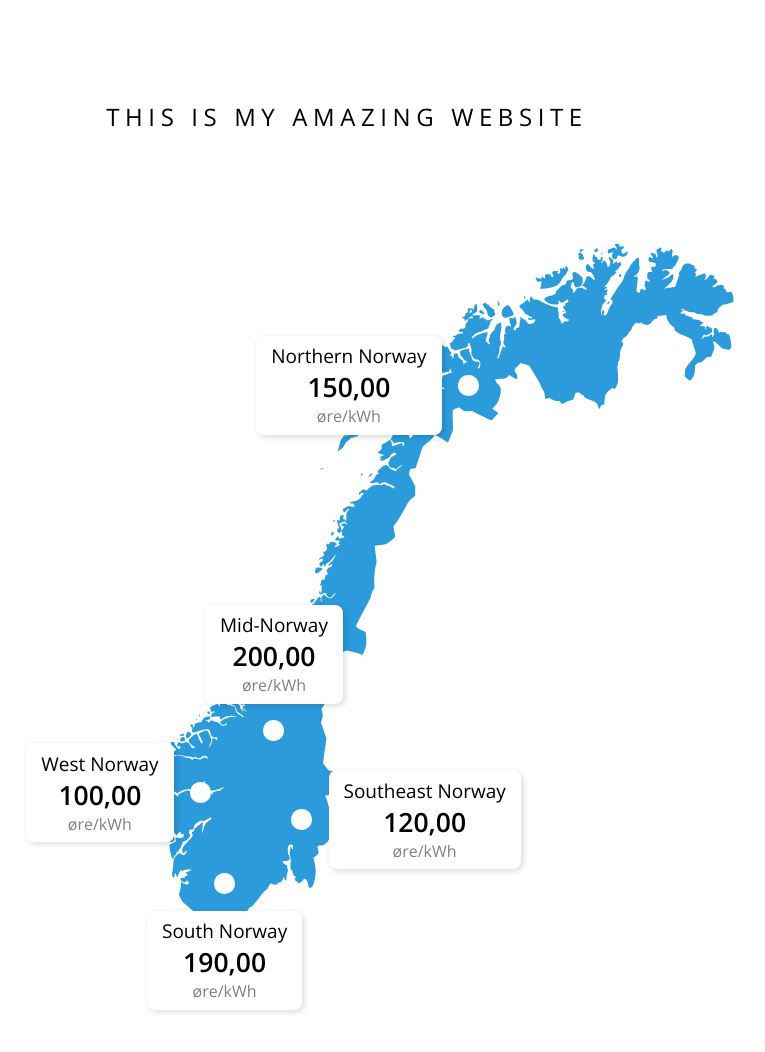
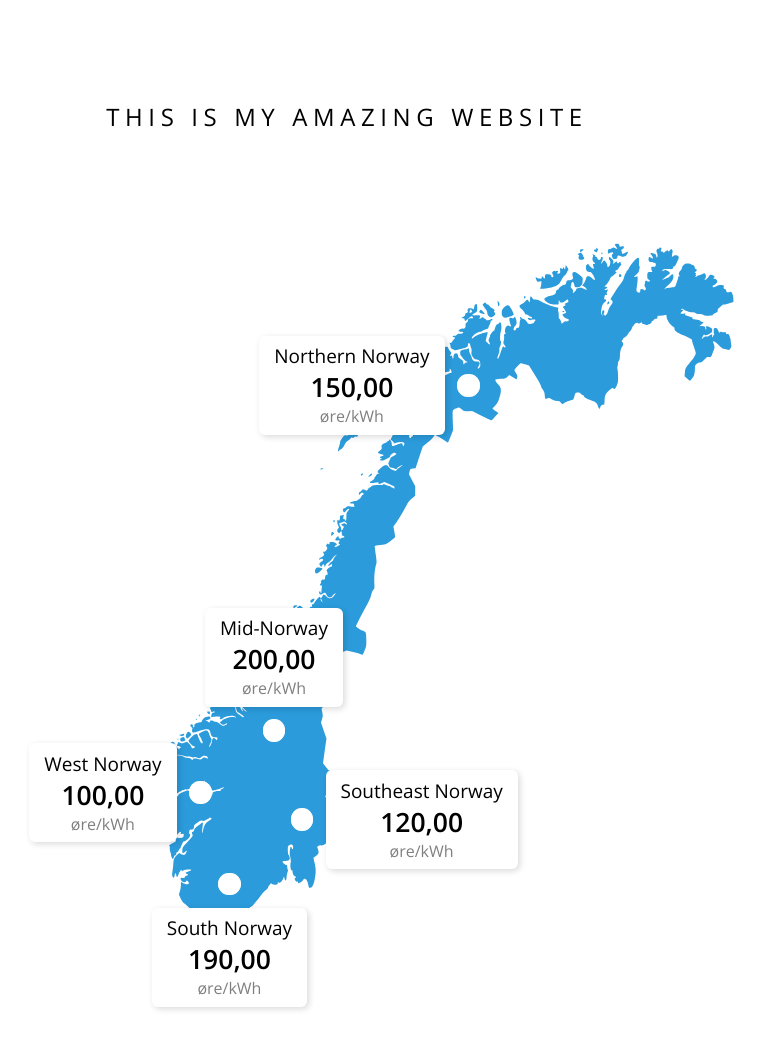
Before and after one commit to ricardoolivaalonso/X3HrpxrLM6sYREqa, a plain HTML site: page index.html in a window 1280 px wide. Shown: the whole page, without its empty margins (293-1058 px from the left). Drawn offline with nearby package versions, Linux system fonts and the light colour scheme.

Commit message:
Add files via upload

```diff
--- a/main.css
+++ b/main.css
@@ -48,7 +48,7 @@
     align-items: center;
     justify-items: center;
     grid-auto-flow: column;
-    gap: 8px;
+    gap: calc(4px + (8 - 6) * ((100vmin - 400px) / (1200 - 400)));
 }
 .label__region:nth-of-type(1){
     top: 12.85%;
@@ -66,7 +66,8 @@
 .label__region:nth-of-type(4){
     grid-auto-flow: row;
     top: 79%;
-    left: 25%;
+    /* left: 25%; */
+    right: 55%;
 }
 .label__region:nth-of-type(5){
     bottom: 23.85%;
@@ -82,13 +83,14 @@
     align-items: center;
     color: #000000;
 
-    border-radius: 8px;
+    border-radius: calc(4px + (8 - 4) * ((100vmin - 400px) / (1200 - 400)));
     background-color: #ffffff;
     box-shadow:
         calc(1px + (3 - 1) * ((100vmin - 400px) / (1200 - 400)))
         calc(1px + (3 - 1) * ((100vmin - 400px) / (1200 - 400)))
         calc(3px + (9 - 3) * ((100vmin - 400px) / (1200 - 400)))
-        rgba(0, 0, 0, .15);
+        rgba(0, 0, 0, .15)
+    ;
 }
     .label__info-name{
         font-size: calc(12px + (26 - 12) * ((100vmin - 400px) / (1200 - 400)));
@@ -114,8 +116,8 @@
     .label__dot::after{
         content: '';
         position: absolute;
-        width: calc(15px + (27 - 15) * ((100vmin - 400px) / (1200 - 400)));
-        height: calc(15px + (27 - 15) * ((100vmin - 400px) / (1200 - 400)));
+        width: calc(15px + (30 - 15) * ((100vmin - 400px) / (1200 - 400)));
+        height: calc(15px + (30 - 15) * ((100vmin - 400px) / (1200 - 400)));
         border-radius: 50%;
         background-color: #ffffff;
     }
```
